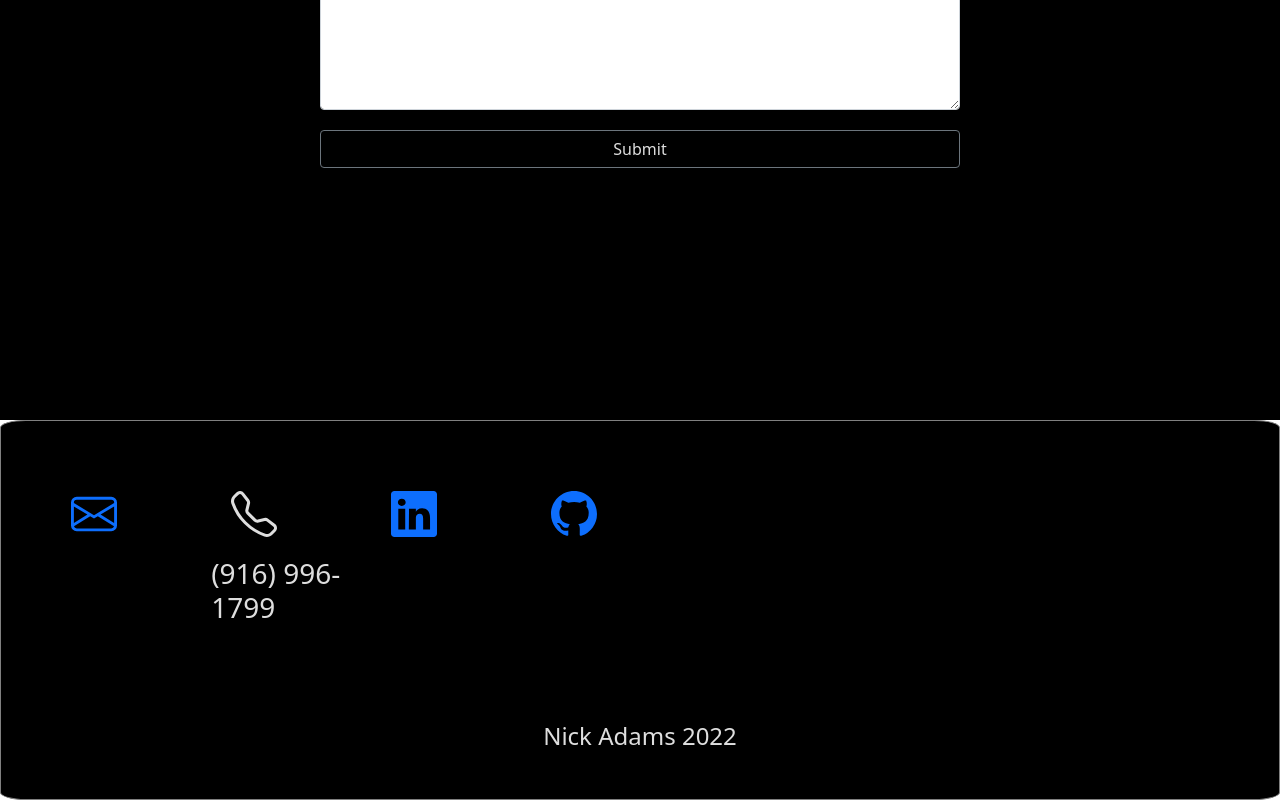
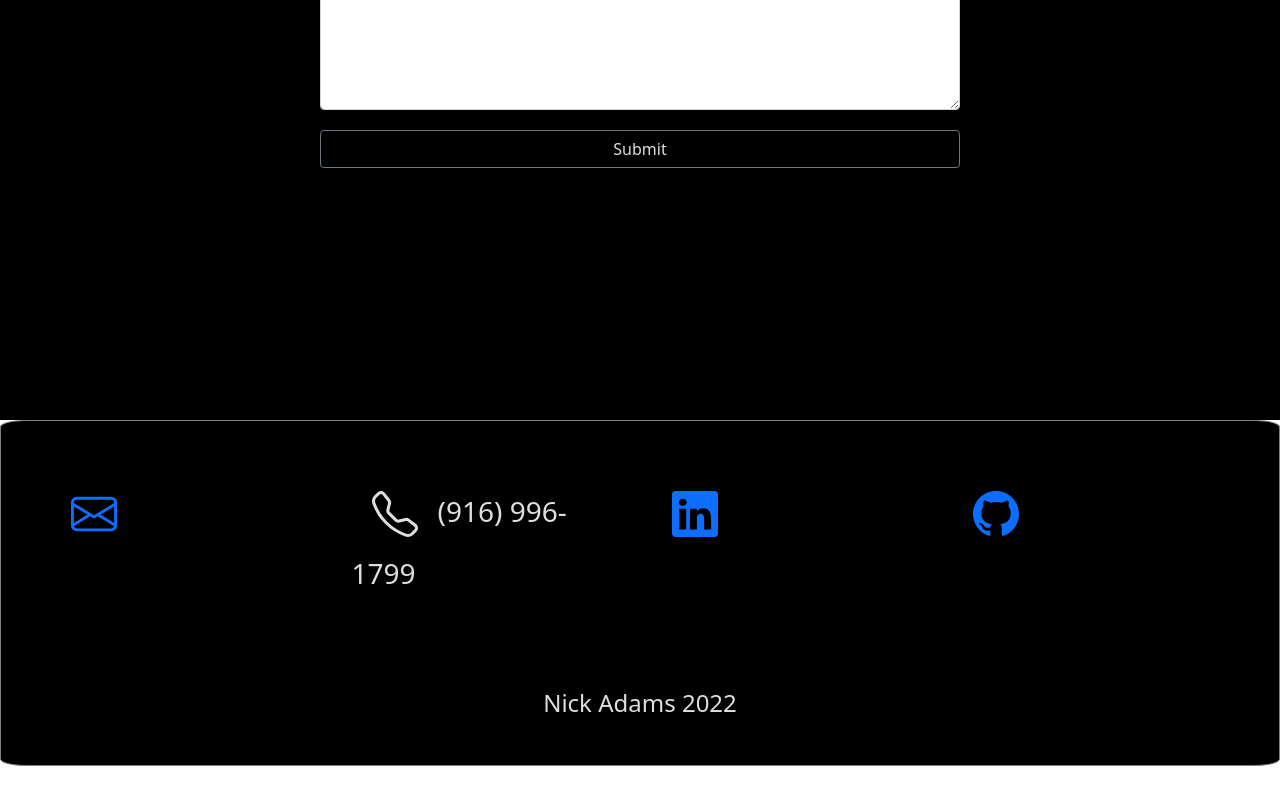
Before and after one commit to Nick-Adams-81/web-dev-portfolio-site, a Next.js app: page /connect in a window 1280 px wide. Shown: the part 436-1236 px from the top of the page. After the commit the page ends 1202 px from the top, so only its background shows below. Built offline with nearby package versions, Linux system fonts and the light colour scheme.

Commit message:
fixed footer links

```diff
--- a/Components/HomeComponents/HomeLinks.js
+++ b/Components/HomeComponents/HomeLinks.js
@@ -8,39 +8,53 @@ const HomeLinks = () => {
             <Row>
                 <Col sm={6} md={3}>
                     <h3 className="animate__animated animate__fadeIn">
+                        <div id="link-1">
                             <a href="nick.pappas.adams@gmail.com">
                                 <svg xmlns="http://www.w3.org/2000/svg" width="46" height="46" fill="currentColor" className="bi bi-envelope" viewBox="0 0 16 16" id="email-logo">
                                     <path d="M0 4a2 2 0 0 1 2-2h12a2 2 0 0 1 2 2v8a2 2 0 0 1-2 2H2a2 2 0 0 1-2-2V4Zm2-1a1 1 0 0 0-1 1v.217l7 4.2 7-4.2V4a1 1 0 0 0-1-1H2Zm13 2.383-4.708 2.825L15 11.105V5.383Zm-.034 6.876-5.64-3.471L8 9.583l-1.326-.795-5.64 3.47A1 1 0 0 0 2 13h12a1 1 0 0 0 .966-.741ZM1 11.105l4.708-2.897L1 5.383v5.722Z" />
                                 </svg>
                             </a>
+                        </div>
+
                     </h3>
                 </Col>
 
                 <Col sm={6} md={3}>
                     <h3 className="animate__animated animate__fadeIn">
+                        <div id="link-2">
                             <svg xmlns="http://www.w3.org/2000/svg" width="46" height="46" fill="currentColor" className="bi bi-telephone" viewBox="0 0 16 16" id="phone-logo">
                                 <path d="M3.654 1.328a.678.678 0 0 0-1.015-.063L1.605 2.3c-.483.484-.661 1.169-.45 1.77a17.568 17.568 0 0 0 4.168 6.608 17.569 17.569 0 0 0 6.608 4.168c.601.211 1.286.033 1.77-.45l1.034-1.034a.678.678 0 0 0-.063-1.015l-2.307-1.794a.678.678 0 0 0-.58-.122l-2.19.547a1.745 1.745 0 0 1-1.657-.459L5.482 8.062a1.745 1.745 0 0 1-.46-1.657l.548-2.19a.678.678 0 0 0-.122-.58L3.654 1.328zM1.884.511a1.745 1.745 0 0 1 2.612.163L6.29 2.98c.329.423.445.974.315 1.494l-.547 2.19a.678.678 0 0 0 .178.643l2.457 2.457a.678.678 0 0 0 .644.178l2.189-.547a1.745 1.745 0 0 1 1.494.315l2.306 1.794c.829.645.905 1.87.163 2.611l-1.034 1.034c-.74.74-1.846 1.065-2.877.702a18.634 18.634 0 0 1-7.01-4.42 18.634 18.634 0 0 1-4.42-7.009c-.362-1.03-.037-2.137.703-2.877L1.885.511z" />
-                        </svg>  (916) 996-1799</h3>
+
+                            </svg>
+                            (916) 996-1799
+                        </div>
+                    </h3>
                 </Col>
 
                 <Col sm={6} md={3}>
                     <h3 className="animate__animated animate__fadeIn">
+                        <div id="link-3">
                             <a href=" https://www.linkedin.com/in/nick-p-adams/">
                                 <svg xmlns="http://www.w3.org/2000/svg" width="46" height="46" fill="currentColor" className="bi bi-linkedin" viewBox="0 0 16 16" id="linkedin-logo">
                                     <path d="M0 1.146C0 .513.526 0 1.175 0h13.65C15.474 0 16 .513 16 1.146v13.708c0 .633-.526 1.146-1.175 1.146H1.175C.526 16 0 15.487 0 14.854V1.146zm4.943 12.248V6.169H2.542v7.225h2.401zm-1.2-8.212c.837 0 1.358-.554 1.358-1.248-.015-.709-.52-1.248-1.342-1.248-.822 0-1.359.54-1.359 1.248 0 .694.521 1.248 1.327 1.248h.016zm4.908 8.212V9.359c0-.216.016-.432.08-.586.173-.431.568-.878 1.232-.878.869 0 1.216.662 1.216 1.634v3.865h2.401V9.25c0-2.22-1.184-3.252-2.764-3.252-1.274 0-1.845.7-2.165 1.193v.025h-.016a5.54 5.54 0 0 1 .016-.025V6.169h-2.4c.03.678 0 7.225 0 7.225h2.4z" />
                                 </svg>
                             </a>
+                        </div>
+
                     </h3>
                 </Col>
 
                 <Col sm={6} md={3}>
                     <h3 className="animate__animated animate__fadeIn">
-
+                        <div id="link-4">
                             <a href="https://github.com/Nick-Adams-81">
                                 <svg xmlns="http://www.w3.org/2000/svg" width="46" height="46" fill="currentColor" className="bi bi-github" viewBox="0 0 16 16" id="github-logo">
                                     <path d="M8 0C3.58 0 0 3.58 0 8c0 3.54 2.29 6.53 5.47 7.59.4.07.55-.17.55-.38 0-.19-.01-.82-.01-1.49-2.01.37-2.53-.49-2.69-.94-.09-.23-.48-.94-.82-1.13-.28-.15-.68-.52-.01-.53.63-.01 1.08.58 1.23.82.72 1.21 1.87.87 2.33.66.07-.52.28-.87.51-1.07-1.78-.2-3.64-.89-3.64-3.95 0-.87.31-1.59.82-2.15-.08-.2-.36-1.02.08-2.12 0 0 .67-.21 2.2.82.64-.18 1.32-.27 2-.27.68 0 1.36.09 2 .27 1.53-1.04 2.2-.82 2.2-.82.44 1.1.16 1.92.08 2.12.51.56.82 1.27.82 2.15 0 3.07-1.87 3.75-3.65 3.95.29.25.54.73.54 1.48 0 1.07-.01 1.93-.01 2.2 0 .21.15.46.55.38A8.012 8.012 0 0 0 16 8c0-4.42-3.58-8-8-8z" />
                                 </svg>
                             </a>
+                        </div>
+
+
                     </h3>
                 </Col>
 
@@ -50,7 +64,6 @@ const HomeLinks = () => {
             <style jsx>{`
 
                     #links {
-                       display: flex;
                        height: 100%;
 
                        padding: 50px;
@@ -88,6 +101,8 @@ const HomeLinks = () => {
 
                     }
 
+
+
             `}
             </style>
         </div>
--- a/Components/Links.js
+++ b/Components/Links.js
@@ -37,8 +37,6 @@ const Links = () => {
       #container {
         background-color: black;
         display: flex;
-        align-items: center;
-        justify-content: center;
         height: 100vh;
         margin-top: 56px;
       }
@@ -60,6 +58,8 @@ const Links = () => {
         margin: 2%;
         --animate-duration: 2500ms;
         margin-bottom: 25%;
+        align-items:center;
+        justify-content: center;
 
       }
 
```
Lines whose indentation alone changed are shown as unchanged.
